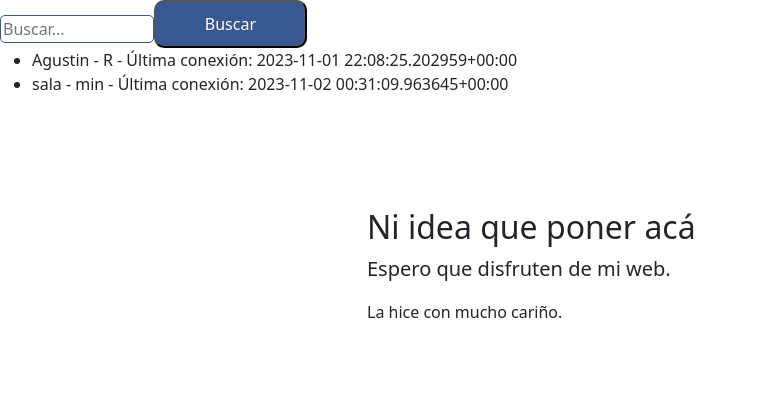
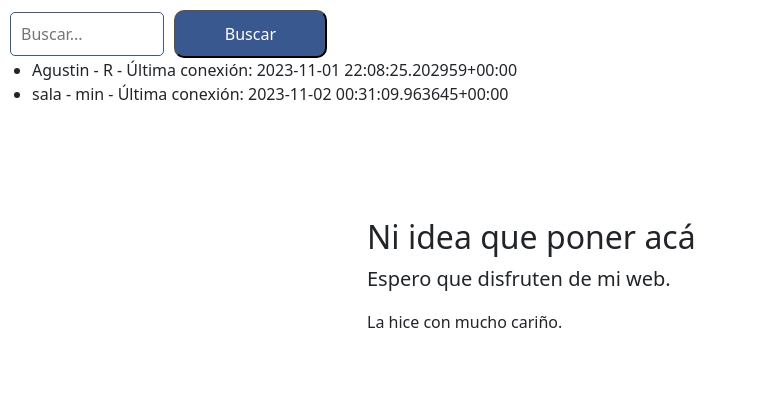
Before and after one commit to agusRabu/tercera-entrega, a Django app: page /usuarios/ in a window 1280 px wide. Shown: the part 338-758 px from the top of the page, without its empty margins (0-757 px from the left). Run offline with Django 4.2, Linux system fonts and the light colour scheme; data comes from the database, SQL or seed files in the repository; some libraries are stand-ins or nearby versions.

Commit message:
Corrige estilo de buscador

```diff
--- a/inicio/static/css/estilos.css
+++ b/inicio/static/css/estilos.css
@@ -25,13 +25,17 @@
     width: 40%;
 }
 .elementoFormularioBuscar{
-    margin-top: 15px;
+    margin-top: 2px;
     width: 40%;
     border-radius: 5px;
     float: left;
     border: 1px;
     border-style: solid;
     border-color: #3a5890;
+    height: 100%;
+    padding: 10px;
+    margin-right: 10px;
+    margin-left: 10px;
 }
 .botonFormulario:hover, .botonBuscar:hover{
     background-color: #4872bd;
@@ -43,3 +47,8 @@
     background-color: #d8dce1;
     padding: 15px;
 }
+.divBuscar{
+    width:50%;
+    height: 10%;
+    margin-top: 10px;
+}
--- a/productos/templates/productos/productos.html
+++ b/productos/templates/productos/productos.html
@@ -9,7 +9,7 @@ Productos
 {% endblock h1_header %}
 
 {% block main %}
-    <div style="width:30%;">
+    <div style="width:30%;" class="divBuscar">
         <form action="">
             <input type="text" name="buscar" class="elementoFormularioBuscar" placeholder="Buscar...">
             <input type="submit" value="Buscar" class="botonBuscar">
--- a/usuarios/templates/usuarios/usuarios.html
+++ b/usuarios/templates/usuarios/usuarios.html
@@ -9,7 +9,7 @@ Usuarios
 {% endblock h1_header %}
 
 {% block main %}
-    <div style="width:30%;">
+    <div style="width:30%;" class="divBuscar">
         <form action="">
             <input type="text" name="buscar" class="elementoFormularioBuscar" placeholder="Buscar...">
             <input type="submit" value="Buscar" class="botonBuscar">
```
